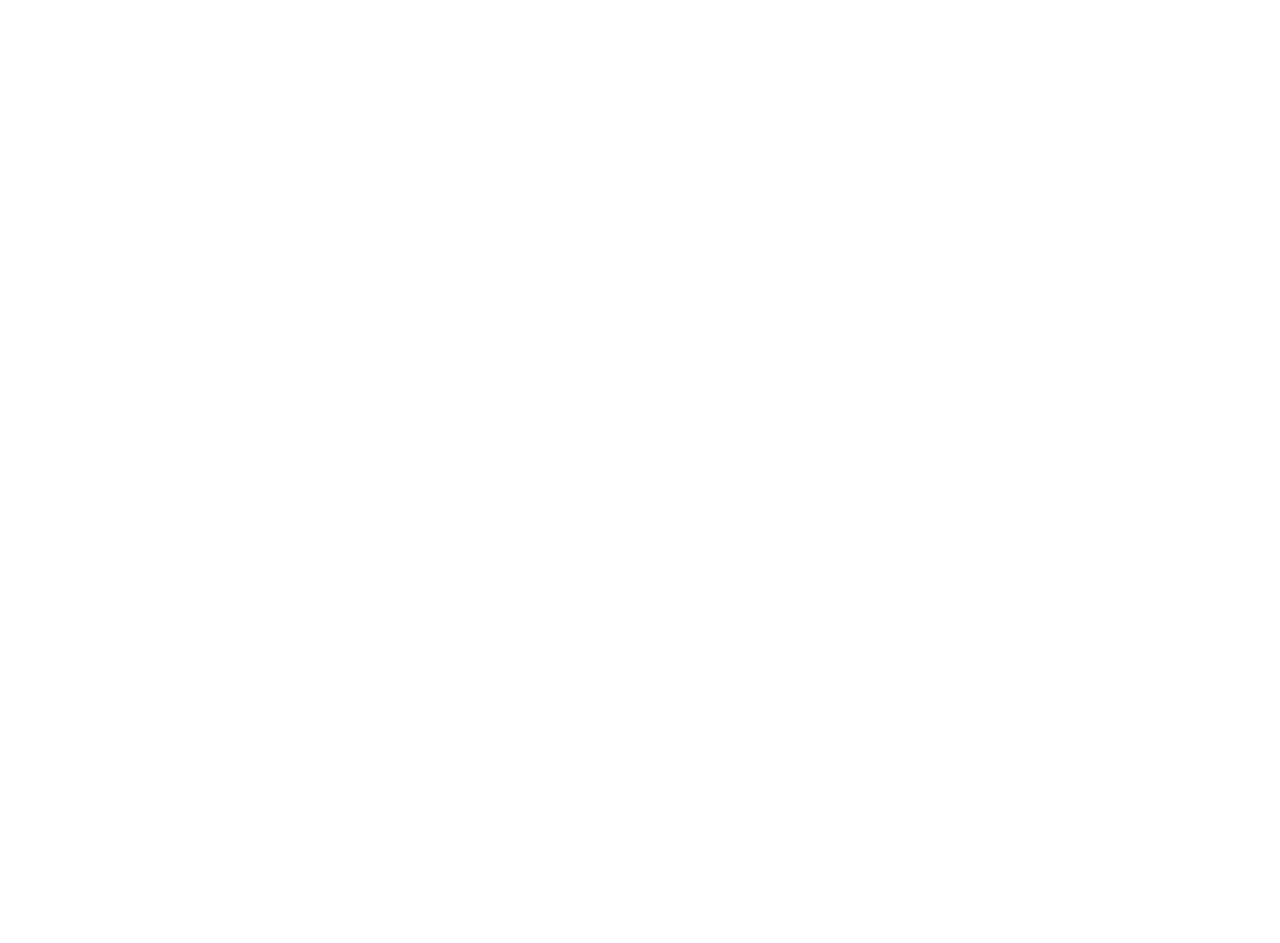
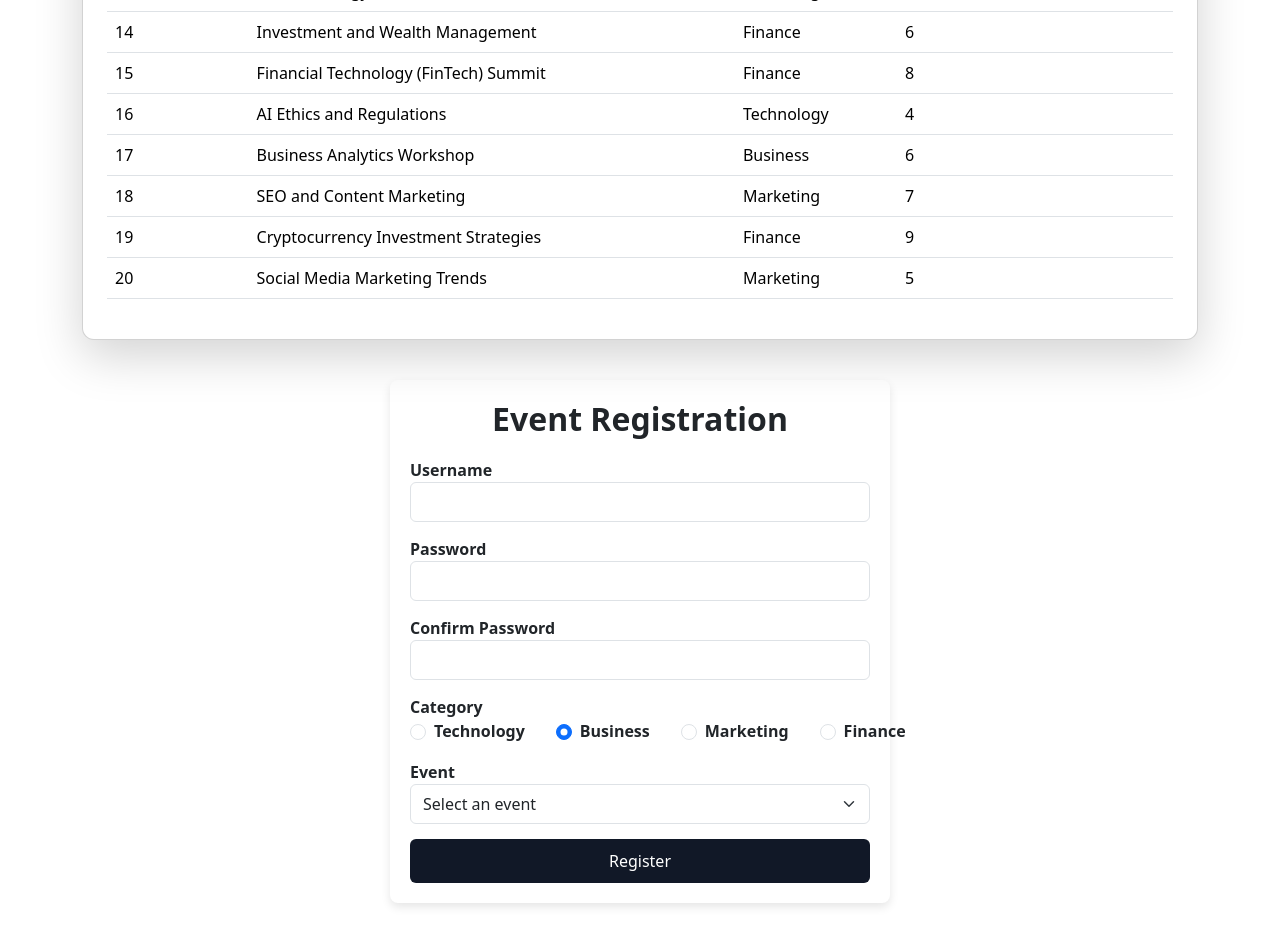
Before and after one commit to HuyNgocDuong/COS30043---Assignment-1, a Vue app in the folder web-management-application/: page / in a window 1280 px wide. Shown: the part 1860-2803 px from the top of the page. Before the commit the page ends 1626 px from the top, so only its background shows below. Built offline with nearby package versions, Linux system fonts and the light colour scheme.

Commit message:
Finish event registration
Will check the requirements and fix the style and responsive

```diff
--- a/web-management-application/src/App.vue
+++ b/web-management-application/src/App.vue
@@ -3,6 +3,7 @@
     <HeaderSection />
     <WhyChooseUs />
     <EventTable />
+    <EventRegistration />
   </div>
 </template>
 
@@ -11,12 +12,14 @@
 import HeaderSection from './components/HeaderSection.vue';
 import WhyChooseUs from './components/WhyChooseUs.vue';
 import EventTable from './components/EventTable.vue';
+import EventRegistration from './components/EventRegistration.vue';
 export default {
   name: 'App',
   components: {
     HeaderSection,
     WhyChooseUs,
-    EventTable
+    EventTable,
+    EventRegistration
   }
 };
 </script>
--- /dev/null
+++ b/web-management-application/src/components/EventRegistration.vue
@@ -0,0 +1,147 @@
+<template>
+  <div class="registration-container">
+    <h2 class="text-center">Event Registration</h2>
+    <form @submit.prevent="submitForm">
+      <!-- Username -->
+      <div class="form-group">
+        <label for="username">Username</label>
+        <input type="text" id="username" v-model="username" class="form-control" required>
+      </div>
+
+      <!-- Password -->
+      <div class="form-group">
+        <label for="password">Password</label>
+        <input type="password" id="password" v-model="password" class="form-control" required>
+      </div>
+
+      <!-- Confirm Password -->
+      <div class="form-group">
+        <label for="confirmPassword">Confirm Password</label>
+        <input type="password" id="confirmPassword" v-model="confirmPassword" class="form-control" required>
+        <small v-if="passwordMismatch" class="text-danger">Passwords do not match</small>
+      </div>
+
+      <!-- Event Category -->
+      <div class="form-group">
+        <label class="category-label">Category</label>
+        <div class="category-options">
+          <div class="form-check form-check-inline" v-for="(category, index) in categories" :key="index">
+            <input class="form-check-input" type="radio" :id="category" :value="category" v-model="selectedCategory">
+            <label class="form-check-label" :for="category">{{ category }}</label>
+          </div>
+        </div>
+      </div>
+
+      <!-- Event Name Dropdown -->
+      <div class="form-group">
+        <label for="eventName">Event</label>
+        <select id="eventName" v-model="selectedEvent" class="form-select">
+          <option value="" disabled>Select an event</option>
+          <option v-for="event in filteredEvents" :key="event.eventId" :value="event.eventName">
+            {{ event.eventName }}
+          </option>
+        </select>
+      </div>
+
+      <!-- Submit Button -->
+      <button type="submit" class="btn btn-dark w-100">Register</button>
+    </form>
+
+    <!-- Summary Message -->
+    <div v-if="submitted" class="alert alert-success mt-4">
+      <h4>Registration Summary</h4>
+      <p><strong>Username:</strong> {{ username }}</p>
+      <p><strong>Selected Category:</strong> {{ selectedCategory }}</p>
+      <p><strong>Selected Event:</strong> {{ selectedEvent }}</p>
+    </div>
+  </div>
+</template>
+
+<script>
+export default {
+  data() {
+    return {
+      username: "",
+      password: "",
+      confirmPassword: "",
+      selectedCategory: "Business",
+      selectedEvent: "",
+      submitted: false,
+      categories: ["Technology", "Business", "Marketing", "Finance"],
+      events: [
+        { eventId: "EVT10009", eventName: "Leadership Summit", category: "Business" },
+        { eventId: "EVT10010", eventName: "E-commerce Strategies", category: "Marketing" },
+        { eventId: "EVT10011", eventName: "AI for Business", category: "Business" },
+        { eventId: "EVT10012", eventName: "IoT & Smart Devices", category: "Technology" },
+        { eventId: "EVT10013", eventName: "Brand Strategy", category: "Marketing" },
+        { eventId: "EVT10014", eventName: "Wealth Management", category: "Finance" },
+        { eventId: "EVT10015", eventName: "FinTech Summit", category: "Finance" },
+        { eventId: "EVT10016", eventName: "AI Ethics", category: "Technology" },
+      ],
+    };
+  },
+  computed: {
+    filteredEvents() {
+      return this.events.filter(event => event.category === this.selectedCategory);
+    },
+    passwordMismatch() {
+      return this.password !== this.confirmPassword && this.confirmPassword !== "";
+    }
+  },
+  methods: {
+    submitForm() {
+      if (this.passwordMismatch) return;
+      this.submitted = true;
+    }
+  }
+};
+</script>
+
+<style scoped>
+.registration-container {
+  max-width: 500px;
+  margin: 40px auto;
+  padding: 20px;
+  background: white;
+  border-radius: 8px;
+  box-shadow: 0px 4px 10px rgba(0, 0, 0, 0.1);
+}
+
+h2 {
+  margin-bottom: 20px;
+  font-weight: bold;
+}
+
+.form-group {
+  margin-bottom: 15px;
+}
+
+label {
+  font-weight: 600;
+}
+
+.form-control, .form-select {
+  height: 40px;
+  border-radius: 6px;
+}
+
+.category-options {
+  display: flex;
+  gap: 15px;
+}
+
+.form-check-input {
+  margin-top: 5px;
+}
+
+.btn-dark {
+  background-color: #111827;
+  border: none;
+  padding: 10px;
+  font-size: 16px;
+}
+
+.btn-dark:hover {
+  background-color: #000;
+}
+</style>
--- a/web-management-application/src/components/EventTable.vue
+++ b/web-management-application/src/components/EventTable.vue
@@ -74,12 +74,26 @@
     return {
       // Sample event data
       events: [
-        { eventId: "1", eventName: "Tech Conference 2024", category: "Technology", duration: 8 },
-        { eventId: "2", eventName: "Startup Summit", category: "Business", duration: 6 },
-        { eventId: "3", eventName: "Digital Marketing Workshop", category: "Marketing", duration: 4 },
-        { eventId: "4", eventName: "Investment Symposium", category: "Finance", duration: 5 },
-        { eventId: "5", eventName: "Cloud Computing Seminar", category: "Technology", duration: 3 },
-        { eventId: "6", eventName: "Leadership Forum", category: "Business", duration: 7 }
+        {eventId: '1', eventName: 'Tech Innovations Conference', category: 'Technology', duration: 8},
+        {eventId: '2', eventName: 'Startup Pitch Day', category: 'Business', duration: 6},
+        {eventId: '3', eventName: 'AI & Machine Learning Summit', category: 'Technology', duration: 10},
+        {eventId: '4', eventName: 'Cybersecurity Workshop', category: 'Technology', duration: 4},
+        {eventId: '5', eventName: 'Digital Marketing Bootcamp', category: 'Marketing', duration: 6},
+        {eventId: '6', eventName: 'Blockchain and Cryptocurrency', category: 'Finance', duration: 5},
+        {eventId: '7', eventName: 'Entrepreneurship Forum', category: 'Business', duration: 7},
+        {eventId: '8', eventName: 'Data Science Hackathon', category: 'Technology', duration: 12},
+        {eventId: '9', eventName: 'Leadership and Management Summit', category: 'Business', duration: 9},
+        {eventId: '10', eventName: 'E-commerce Strategies', category: 'Marketing', duration: 6},
+        {eventId: '11', eventName: 'AI for Business', category: 'Business', duration: 8},
+        {eventId: '12', eventName: 'IoT & Smart Devices Expo', category: 'Technology', duration: 7},
+        {eventId: '13', eventName: 'Brand Strategy and Growth', category: 'Marketing', duration: 5},
+        {eventId: '14', eventName: 'Investment and Wealth Management', category: 'Finance', duration: 6},
+        {eventId: '15', eventName: 'Financial Technology (FinTech) Summit', category: 'Finance', duration: 8},
+        {eventId: '16', eventName: 'AI Ethics and Regulations', category: 'Technology', duration: 4},
+        {eventId: '17', eventName: 'Business Analytics Workshop', category: 'Business', duration: 6},
+        {eventId: '18', eventName: 'SEO and Content Marketing', category: 'Marketing', duration: 7},
+        {eventId: '19', eventName: 'Cryptocurrency Investment Strategies', category: 'Finance', duration: 9},
+        {eventId: '20', eventName: 'Social Media Marketing Trends', category: 'Marketing', duration: 5}
       ],
       filters: {
         eventId: "",
```
